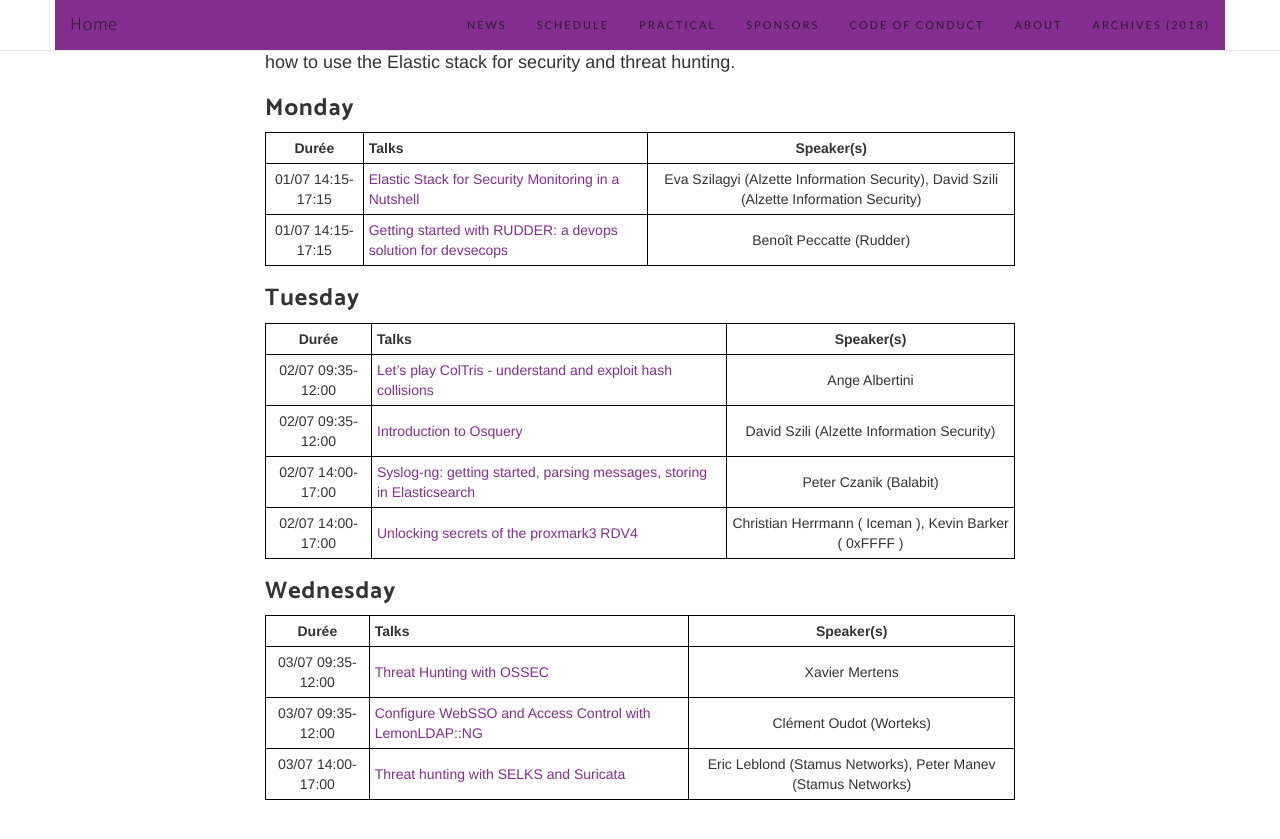
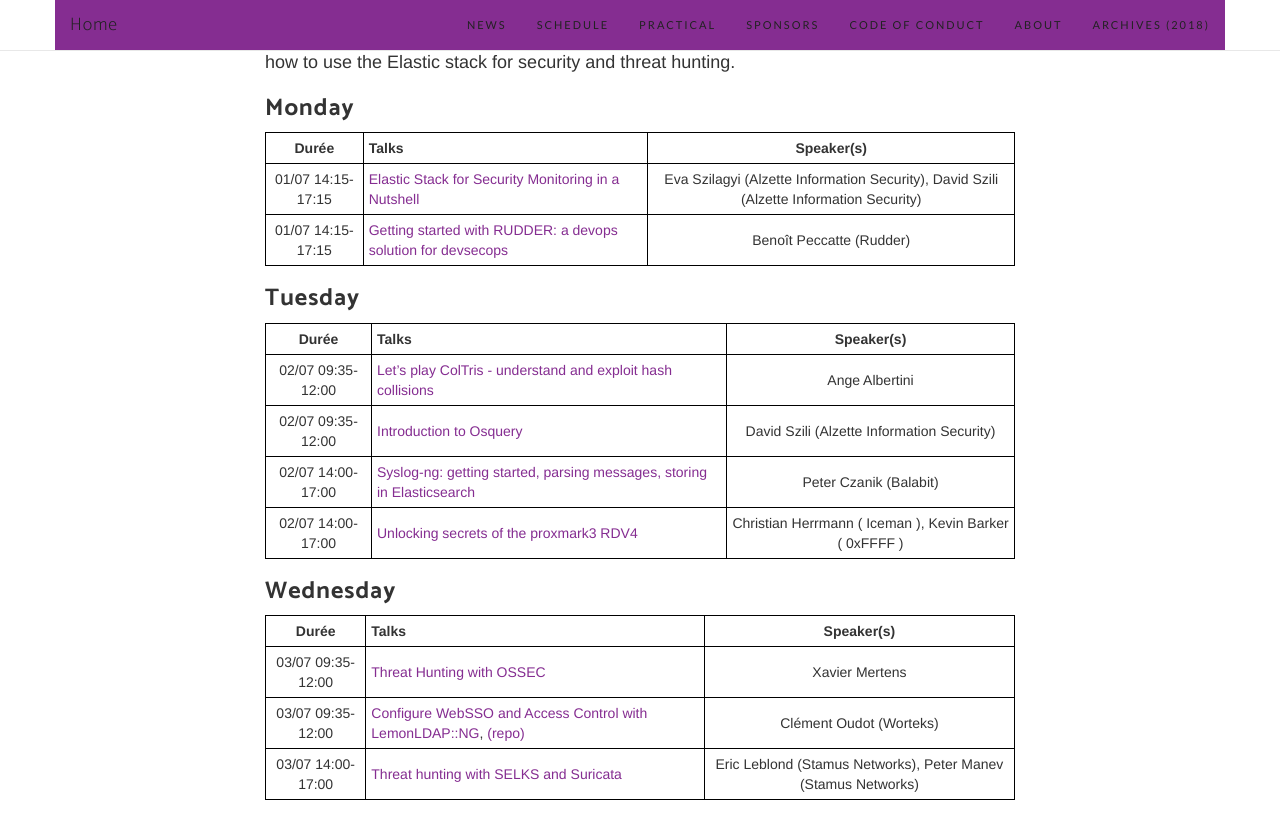
Before and after one commit to pass-the-salt/2019, a Jekyll site: the page built from schedule.md, in a window 1280 px wide and 900 px high, scrolled down 2663 px. Shown: the top 839 px of the window. Built offline with Jekyll 4.4.1, drawn with Linux system fonts in a browser that asks for light colours; nearby versions of some CDN libraries; some web fonts are replaced.

```diff
--- a/schedule.md
+++ b/schedule.md
@@ -154,5 +154,5 @@
 | **Durée** | **Talks** | **Speaker(s)** |
 | :---:  | :---   | :---:         |
 | 03/07 09:35-12:00 | [Threat Hunting with OSSEC](/talks/66.html) | Xavier Mertens |
-| 03/07 09:35-12:00 | [Configure WebSSO and Access Control with LemonLDAP::NG](/talks/80.html) | Clément Oudot (Worteks) |
+| 03/07 09:35-12:00 | [Configure WebSSO and Access Control with LemonLDAP::NG](/talks/80.html), [(repo)](https://github.com/Worteks/pts2019-llng-workshop) | Clément Oudot (Worteks) |
 | 03/07 14:00-17:00 | [Threat hunting with SELKS and Suricata](/talks/65.html) | Eric Leblond (Stamus Networks), Peter Manev (Stamus Networks) |
```
Also changed, not shown: 2 other files.
